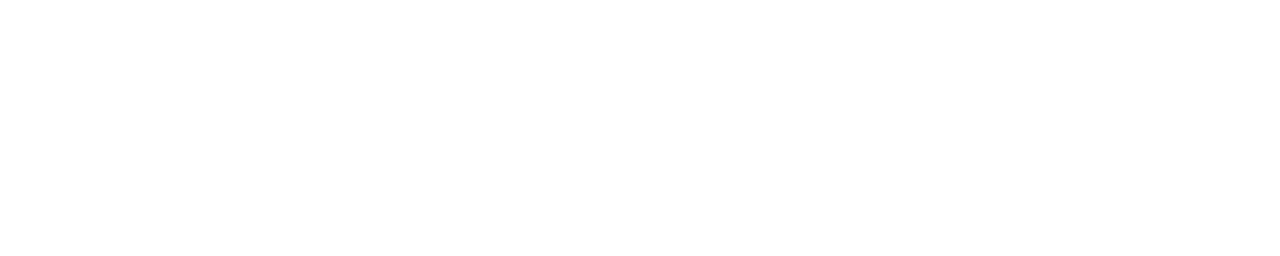
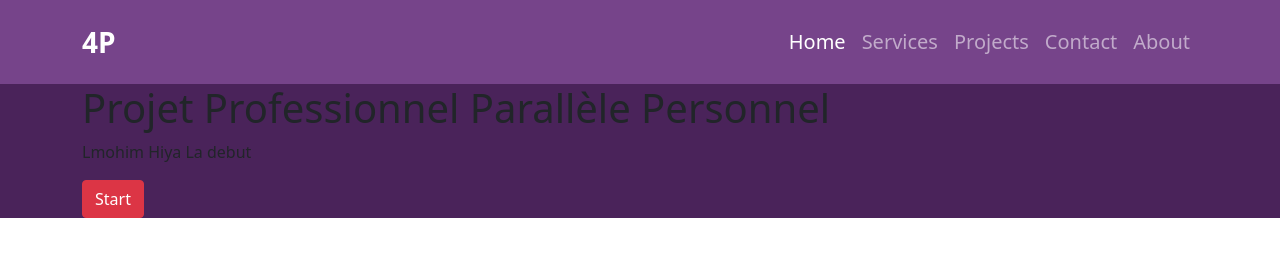
Before and after one commit to anass-dev-ops/template-init-mohima, a plain HTML site: page index.html in a window 1280 px wide. Drawn offline with nearby package versions, Linux system fonts and the light colour scheme.

Commit message:
Add Navbar section

```diff
--- /dev/null
+++ b/css/main.css
@@ -0,0 +1,29 @@
+/**
+    created By: Anass LAARIBI
+    Date: 12/12/2021
+*/
+
+:root {
+    --color-primary: #76448A;
+    --color-secondary: #4A235A;
+
+
+}
+
+/* Start General CSS */
+.bg-my-primary {
+    background-color: var(--color-primary);
+}
+/* End General CSS */
+
+/* Start navbar */
+.navbar {
+    padding: 1rem;
+}
+/* End Navbar */
+
+/* Start Home */
+.home{
+    background-color: var(--color-secondary);
+}
+/* End Home */
--- a/index.html
+++ b/index.html
@@ -6,10 +6,50 @@
     <meta name="viewport" content="width=device-width, initial-scale=1.0">
     <title>Mohim hiya l bidaya</title>
     <link href="https://cdn.jsdelivr.net/npm/bootstrap@5.1.3/dist/css/bootstrap.min.css" rel="stylesheet" integrity="sha384-1BmE4kWBq78iYhFldvKuhfTAU6auU8tT94WrHftjDbrCEXSU1oBoqyl2QvZ6jIW3" crossorigin="anonymous">
+    <link rel="stylesheet" href="css/main.css">
 </head>
 <body>
 
-
+    <!-- Start Navbar -->
+    <nav class="navbar navbar-expand-lg navbar-dark bg-my-primary">
+        <div class="container">
+          <a class="navbar-brand fs-3 fw-bold" href="#">4P</a>
+          <button class="navbar-toggler" type="button" data-bs-toggle="collapse" data-bs-target="#navbarSupportedContent" aria-controls="navbarSupportedContent" aria-expanded="false" aria-label="Toggle navigation">
+            <span class="navbar-toggler-icon"></span>
+          </button>
+          <div class="collapse navbar-collapse" id="navbarSupportedContent">
+            <ul class="navbar-nav ms-auto mb-2 mb-lg-0 fs-5">
+              <li class="nav-item">
+                <a class="nav-link active" aria-current="page" href="#">Home</a>
+              </li>
+              <li class="nav-item">
+                <a class="nav-link" href="#">Services</a>
+              </li>
+              <li class="nav-item">
+                <a class="nav-link" href="#">Projects</a>
+              </li>
+              <li class="nav-item">
+                <a class="nav-link" href="#">Contact</a>
+              </li>
+              <li class="nav-item">
+                <a class="nav-link" href="#">About</a>
+              </li>
+            </ul>
+          </div>
+        </div>
+      </nav>
+    <!-- End Navbar -->
+    <!-- Start home -->
+    <section class="home">
+        <div class="container">
+            <h1>Projet Professionnel Parallèle Personnel</h1>
+            <p>Lmohim Hiya La debut</p>
+            <button class="btn btn-danger">
+                Start
+            </button>
+        </div>
+    </section>
+    <!-- End Home -->
     <script src="https://cdn.jsdelivr.net/npm/bootstrap@5.1.3/dist/js/bootstrap.bundle.min.js" integrity="sha384-ka7Sk0Gln4gmtz2MlQnikT1wXgYsOg+OMhuP+IlRH9sENBO0LRn5q+8nbTov4+1p" crossorigin="anonymous"></script>
 </body>
 </html>
```
